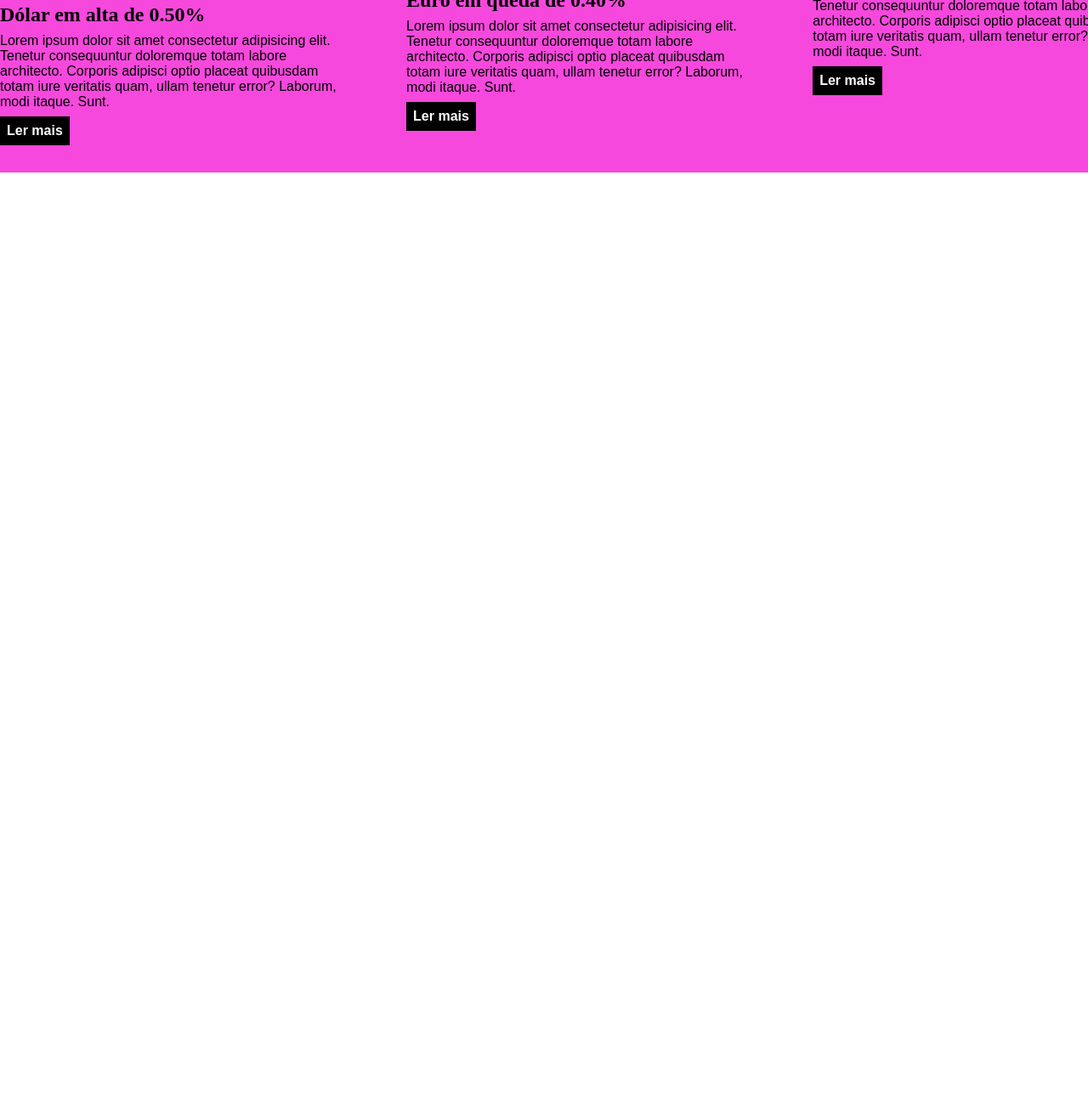
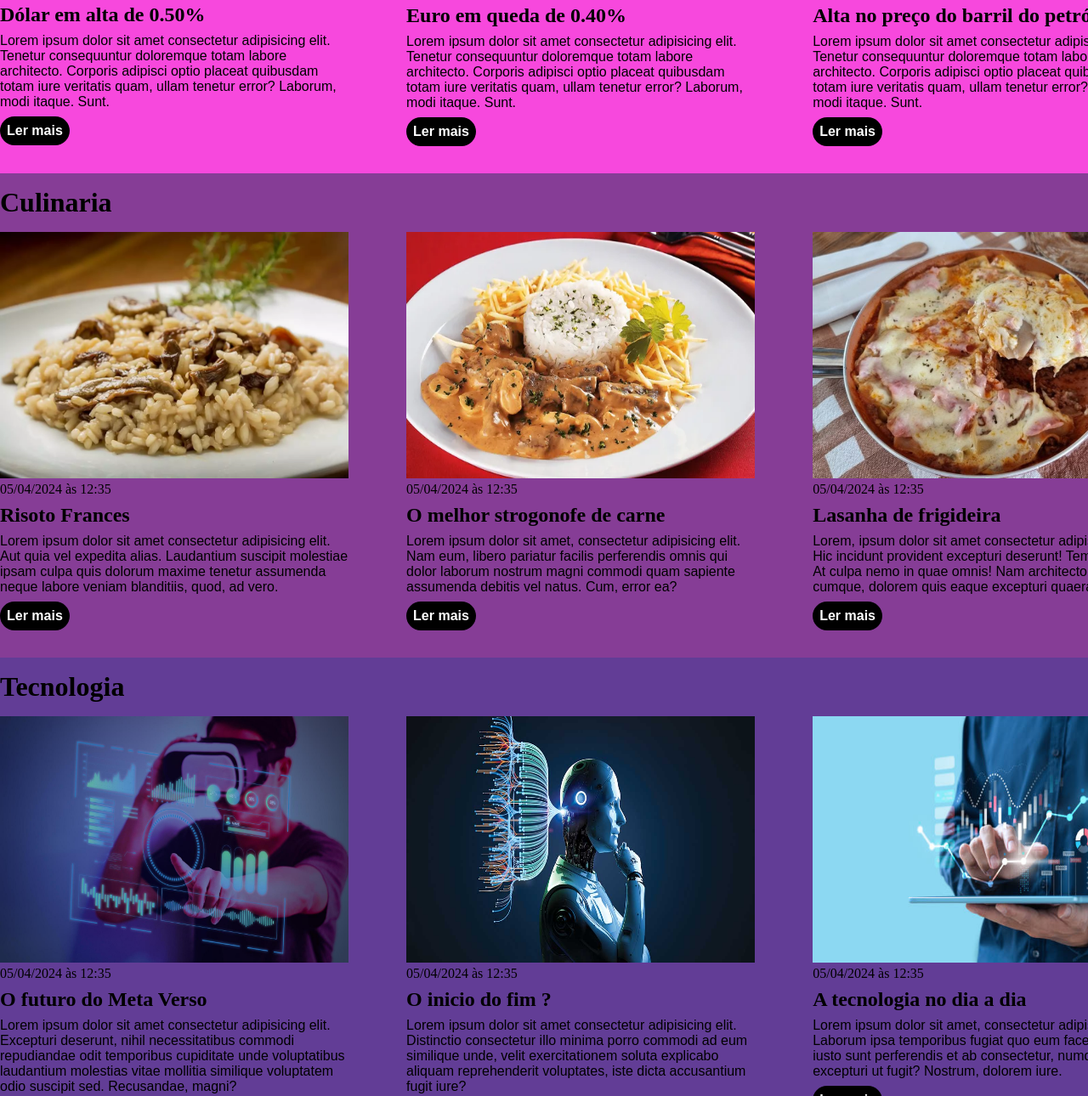
Before and after one commit to LarsOficial/css, a plain HTML site: page index.html in a window 1280 px wide. Shown: the part 1510-2800 px from the top of the page at 85% size. Before the commit the page ends 1713 px from the top, so only its background shows below. Drawn offline with Linux system fonts and the light colour scheme.

Commit message:
Adicao de novas colunas e conteudo

```diff
--- a/index.html
+++ b/index.html
@@ -18,6 +18,12 @@
                 </li>
                 <li>
                     <a href="#economy" title="Ir para a seção de notícias">Economia</a>
+                </li>
+                <li>
+                    <a href="#culinary" title="Ir para a seção de culinaria">Culinaria</a>
+                </li>
+                <li>
+                    <a href="#technology" title="Ir para a seção de tecnologia">Tecnologia</a>
                 </li>
             </ul>
         </nav>
@@ -90,7 +96,8 @@
                 <a href="#" title="Leia a notícia completa">Ler mais</a>
             </article>
             <article>
-                <img src="./imagens/euro.jpg" alt="Várias notas de euro" />
+                <img src="./imagens/euro.jpg" alt="Várias notas de euro"
+                height="290px"/>
                 <header>
                     <time>13/07/2022 às 12:35</time>
                 </header>
@@ -101,7 +108,7 @@
                 <a href="#" title="Leia a notícia completa">Ler mais</a>
             </article>
             <article>
-                <img src="./imagens/petroleo.jpg" alt="Extração de petróleo" />
+                <img src="./imagens/petroleo.jpg" alt="Extração de petróleo" height="290px" />
                 <header>
                     <time>13/07/2022 às 12:35</time>
                 </header>
@@ -114,5 +121,85 @@
         </div>
         </div>
     </section>
+    <section id="culinary">
+        <div class="container">
+            <h2>Culinaria</h2>
+            <div class="articles">
+                <article>
+                    <img src="/imagens/05-receitas-gostosas-para-surpreender-no-almoco-de-domingo.webp" alt="prato de comida" height="290px" />
+                    <header>
+                        <time>05/04/2024 às 12:35</time>
+                    </header>
+                    <h3>Risoto Frances</h3>
+                    <p>
+                        Lorem ipsum dolor sit amet consectetur adipisicing elit. Aut quia vel expedita alias. Laudantium suscipit molestiae ipsam culpa quis dolorum maxime tenetur assumenda neque labore veniam blanditiis, quod, ad vero.
+                    </p>
+                    <a href="#" title="Leia a notícia completa">Ler mais</a>
+                </article>
+                <article>
+                    <img src="./imagens/receita-estrogonofe-de-carne.webp" alt="strogonofe de carne" height="290" />
+                    <header>
+                        <time>05/04/2024 às 12:35</time>
+                    </header>
+                    <h3>O melhor strogonofe de carne</h3>
+                    <p>
+                        Lorem ipsum dolor sit amet, consectetur adipisicing elit. Nam eum, libero pariatur facilis perferendis omnis qui dolor laborum nostrum magni commodi quam sapiente assumenda debitis vel natus. Cum, error ea?
+                    </p>
+                    <a href="#" title="Leia a notícia completa">Ler mais</a>
+                </article>
+                <article>
+                    <img src="./imagens/lasanha-de-frigideira-730x480.jpeg" alt="lasanha" height="290px" />
+                    <header>
+                        <time>05/04/2024 às 12:35</time>
+                    </header>
+                    <h3>Lasanha de frigideira</h3>
+                    <p>
+                        Lorem, ipsum dolor sit amet consectetur adipisicing elit. Hic incidunt provident excepturi deserunt! Tempore, esse. At culpa nemo in quae omnis! Nam architecto ratione cumque, dolorem quis eaque excepturi quaerat?
+                    </p>
+                    <a href="#" title="Leia a notícia completa">Ler mais</a>
+                </article>
+            </div>
+        </div>
+    </section>
+    <section id="technology">
+        <div class="container">
+            <h2>Tecnologia</h2>
+            <div class="articles">
+                <article>
+                    <img src="./imagens/digital-big-data-and-metaverse-virtual-screen-technology-concept-web-3-0-man-using-virtual-reality-headset-virtual-reality-device-free-photo.jpg" alt="oculos vr" height="290px" />
+                    <header>
+                        <time>05/04/2024 às 12:35</time>
+                    </header>
+                    <h3>O futuro do Meta Verso</h3>
+                    <p>
+                        Lorem ipsum dolor sit amet consectetur adipisicing elit. Excepturi deserunt, nihil necessitatibus commodi repudiandae odit temporibus cupiditate unde voluptatibus laudantium molestias vitae mollitia similique voluptatem odio suscipit sed. Recusandae, magni?
+                    </p>
+                    <a href="#" title="Leia a notícia completa">Ler mais</a>
+                </article>
+                <article>
+                    <img src="./imagens/81-1.jpg" alt="robo inteligencia artificial" height="290px" />
+                    <header>
+                        <time>05/04/2024 às 12:35</time>
+                    </header>
+                    <h3>O inicio do fim ?</h3>
+                    <p>
+                        Lorem ipsum dolor sit amet consectetur adipisicing elit. Distinctio consectetur illo minima porro commodi ad eum similique unde, velit exercitationem soluta explicabo aliquam reprehenderit voluptates, iste dicta accusantium fugit iure?
+                    </p>
+                    <a href="#" title="Leia a notícia completa">Ler mais</a>
+                </article>
+                <article>
+                    <img src="./imagens/istockphoto-1311598658-612x612.jpg" alt="analisando no tablet" height="290px" />
+                    <header>
+                        <time>05/04/2024 às 12:35</time>
+                    </header>
+                    <h3>A tecnologia no dia a dia</h3>
+                    <p>
+                        Lorem ipsum dolor sit amet, consectetur adipisicing elit. Laborum ipsa temporibus fugiat quo eum facere velit iusto sunt perferendis et ab consectetur, numquam iure excepturi ut fugit? Nostrum, dolorem iure.
+                    </p>
+                    <a href="#" title="Leia a notícia completa">Ler mais</a>
+                </article>
+            </div>
+        </div>
+    </section>
 </body>
 </html>
--- a/main.css
+++ b/main.css
@@ -5,7 +5,7 @@
     }
 
     body > header {
-        background-color: #F52EA9;
+        background-color: #863D96;
         padding: 16px 0;
         color: #f5f6fa;
     }
@@ -26,7 +26,22 @@ margin-left: 16px;
 header li a {
     color: #f5f6fa;
     text-decoration: none;
+    position: relative;
+}
 
+header li a::after{
+    content:" ";
+    width: 0px;
+    height: 4px;
+    background-image: linear-gradient(45deg,#CB3A87, #CB3AC1);
+    position: absolute;
+    top: 110%;
+    left: 0%;
+    transition: width 0.5s;
+}
+
+header li a:hover::after{
+    width: 30px;
 }
 
 .container {
@@ -91,10 +106,11 @@ section h2{
 }
 
 #sports {
-    background-color: #F55FEA;
+    background-color: #963D94;
 }
 
 #sports .articles article a {
+    border-radius: 60px;
     background-color: black;
 }
 
@@ -103,5 +119,25 @@ section h2{
 }
 
 #economy .articles article a {
+    border-radius: 60px;
     background-color: black;
 }
+
+#culinary {
+    background-color: #863D96;
+}
+
+#culinary .articles article a{
+    border-radius: 60px;
+    background-color: black;
+}
+
+#technology {
+    background-color: #623D96;
+}
+
+#technology .articles article a{
+    border-radius: 60px;
+    background-color: black;
+
+}
```
